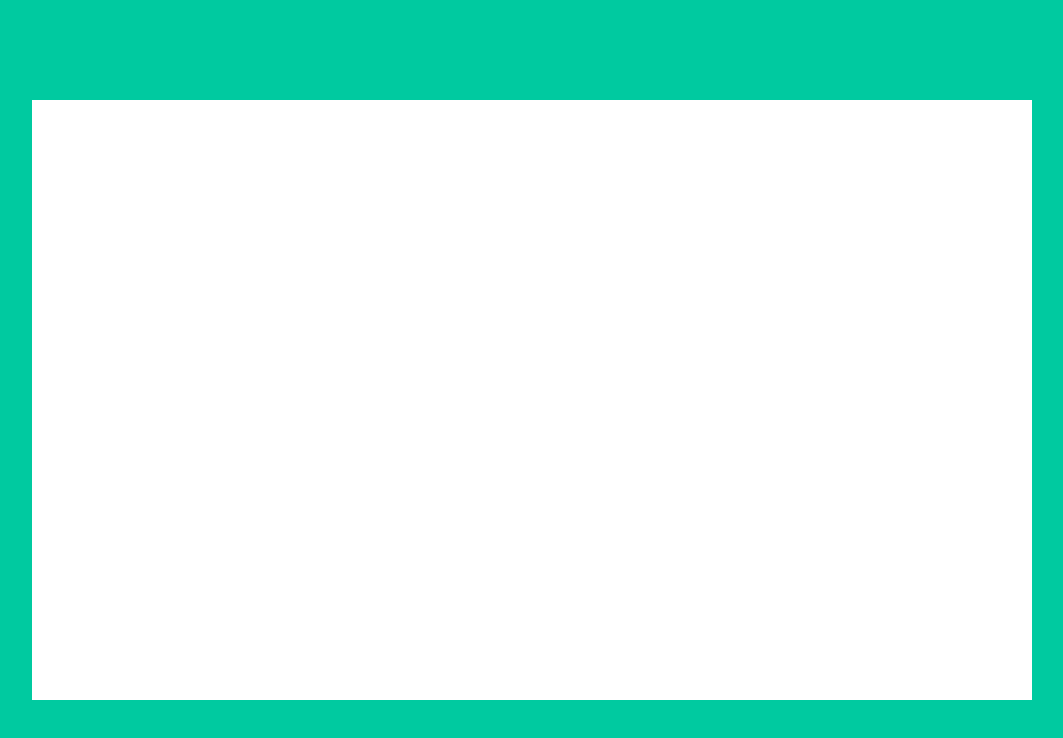
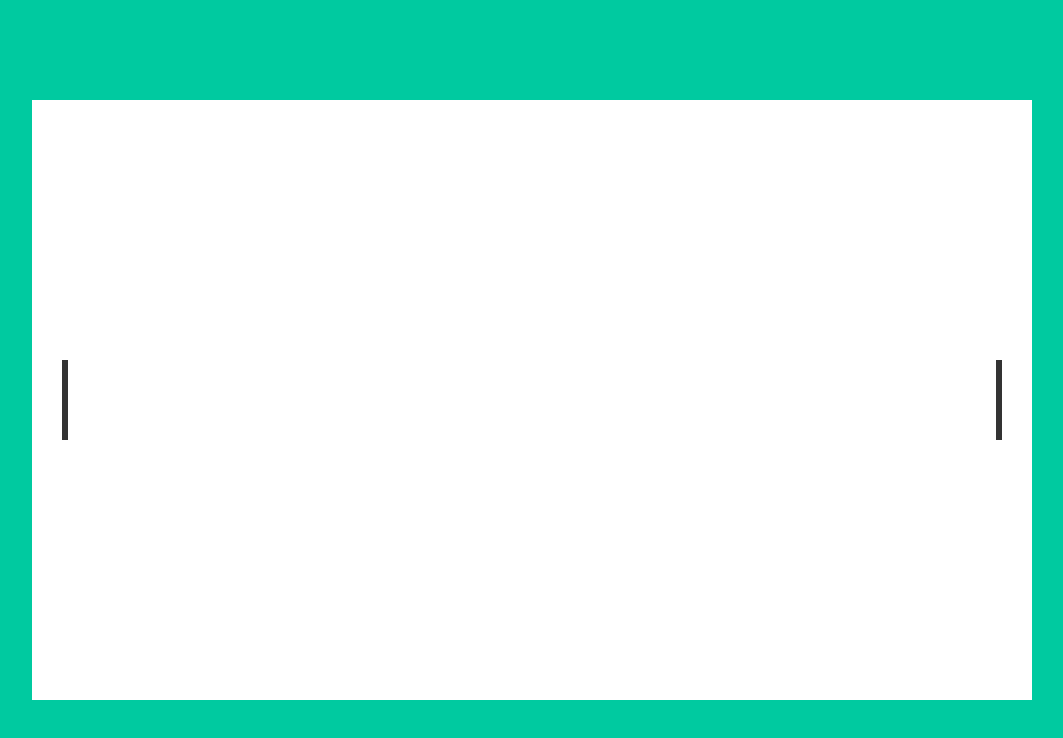
Before and after one commit to rjhallsted/canvas-pong, a plain HTML site: page index.html in a window 1280 px wide. Shown: the whole page, without its empty margins (108-1171 px from the left). Drawn offline with Linux system fonts and the light colour scheme.

Commit message:
Successfully drawing paddles.

```diff
--- a/index.html
+++ b/index.html
@@ -17,6 +17,8 @@
 			transform: translate(-50%, -50%);
 		}
 	</style>
+
+	<script src="initialization.js"></script>
 </head>
 <body>
 	<canvas id="pongCanvas" width="1000" height="600" border="1px solid #333"></canvas>
--- a/initialization.js
+++ b/initialization.js
@@ -1,6 +1,41 @@
 document.addEventListener( 'DOMContentLoaded', function() {
+	var fillColor = '#333333';
+
 	var canvas = document.querySelector('#pongCanvas');
-	var context = canvas.getContext('2d');
+	var cxt = canvas.getContext('2d');
+	cxt.fillStyle = fillColor;
+	cxt.width = canvas.width;
+	cxt.height = canvas.height;
+
+	drawPaddle( cxt, 'left');
+	drawPaddle( cxt, 'right');
+});
 
 
-});
+function drawPaddle( cxt, side ) {
+	var width = 6;
+	var height = 80;
+
+	var topPosition = getPaddleTopPosition( cxt, height );
+
+	var leftPosition = getPaddleLeftPosition( cxt, side, width );
+
+	cxt.fillRect( leftPosition, topPosition, width, height );
+}
+
+function getPaddleLeftPosition( cxt, side, paddleWidth ) {
+	var sideMargin = 30;
+
+	if( side == 'left' ) {
+		return sideMargin;
+	}
+	else
+		return cxt.width - paddleWidth - sideMargin;
+}
+
+function getPaddleTopPosition( cxt, paddleHeight ) {
+	var halfCanvas = cxt.height / 2;
+	var halfPaddle = paddleHeight / 2;
+
+	return halfCanvas - halfPaddle;
+}
```
